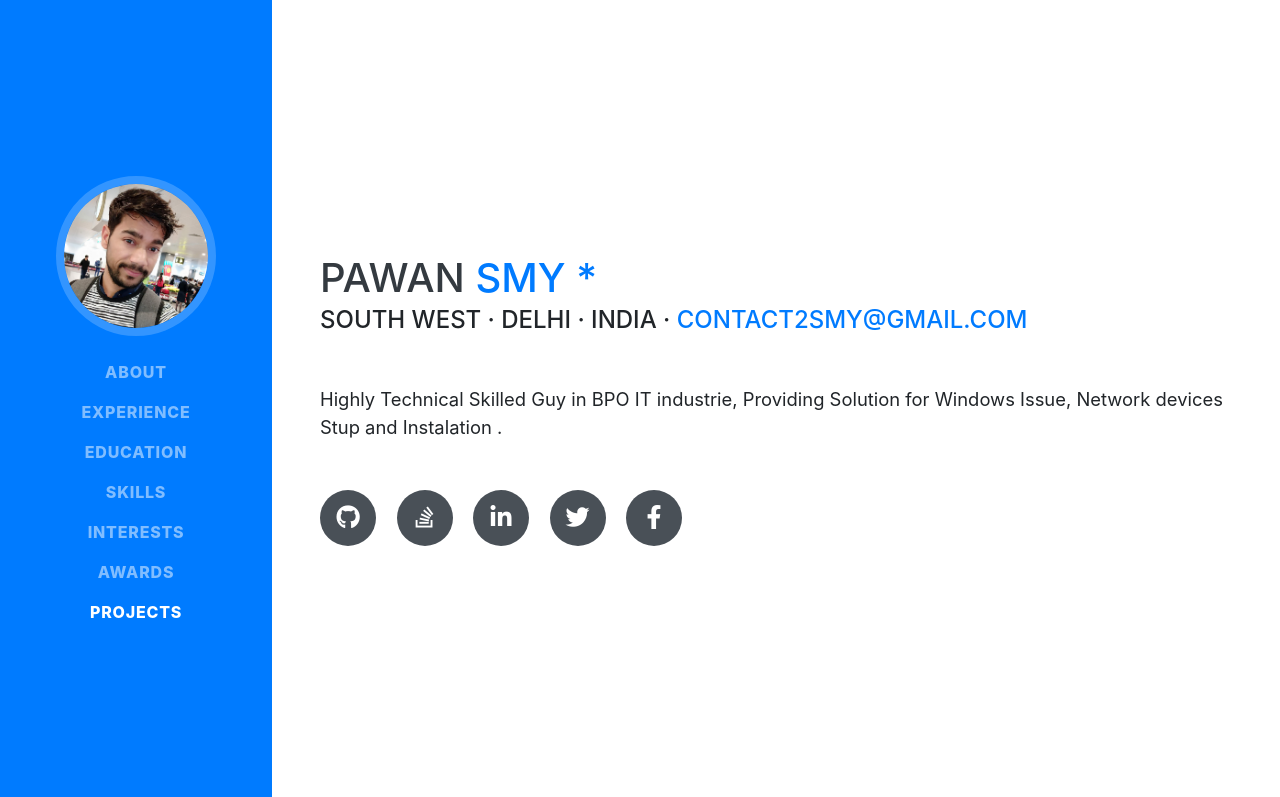
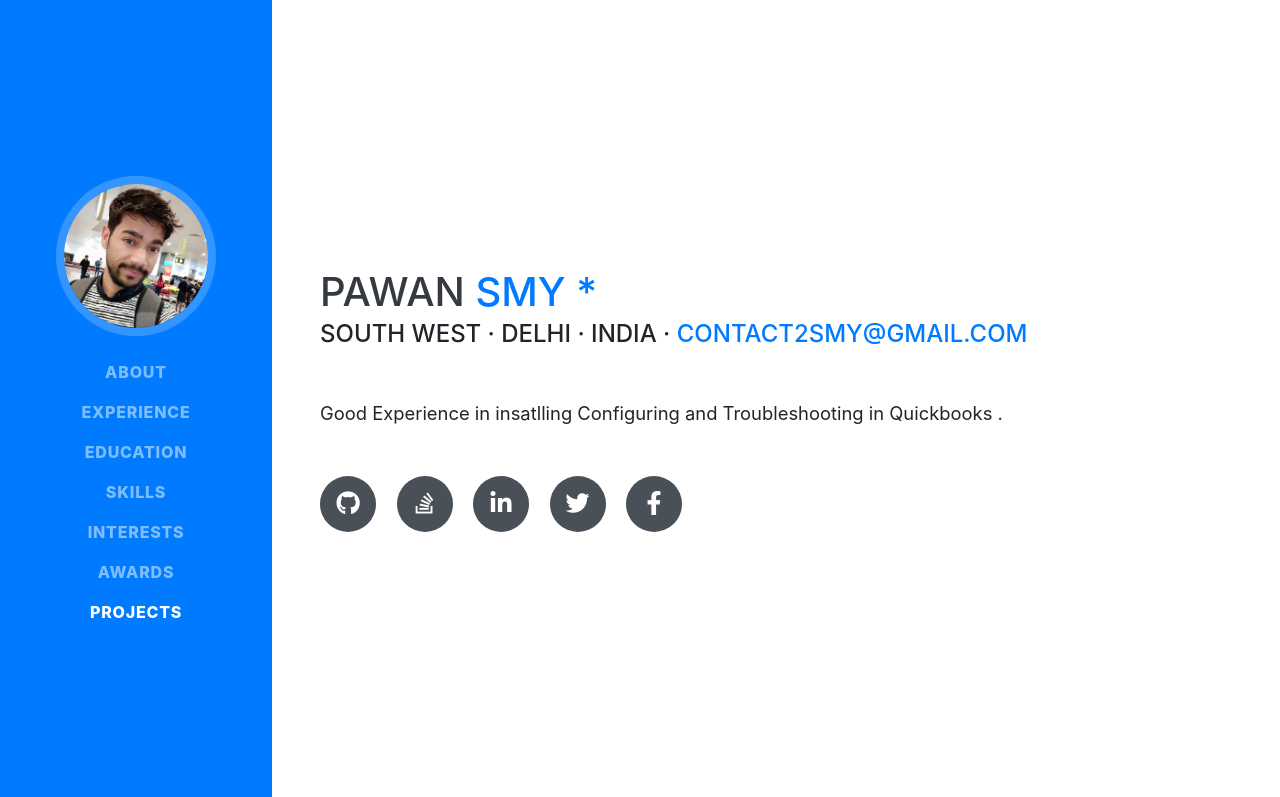
Before and after one commit to PawanSmy/portfolio, a website with bundled scripts: page index.html in a window 1280 px wide. Shown: the top 797 px of the page. Built offline with nearby package versions, Linux system fonts and the light colour scheme; a web font is replaced by a local one.

Commit message:
Update index.html

```diff
--- a/index.html
+++ b/index.html
@@ -74,7 +74,7 @@
         <div class="subheading mb-5">South West · Delhi · India ·
           <a href="mailto:Contact2Smy@gmail.com">Contact2Smy@gmail.com</a>
         </div>
-        <p class="lead mb-5">Highly Technical Skilled Guy in BPO IT industrie, Providing Solution for Windows Issue, Network devices Stup and Instalation .</p>
+        <p class="lead mb-5">Good Experience in insatlling Configuring and Troubleshooting in Quickbooks .</p>
         <div class="social-icons">
           <a href="https://github.com/PawanSmy" target="_blank">
             <i class="fab fa-github"></i>
```
